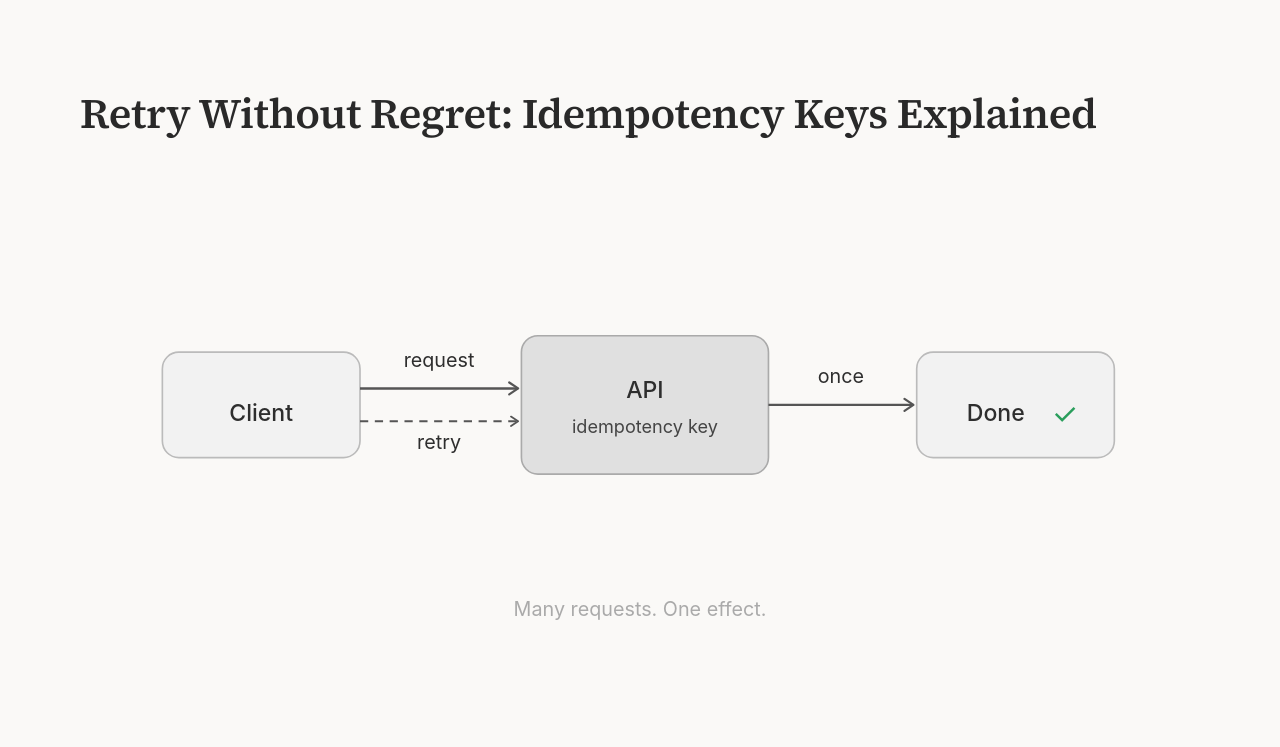
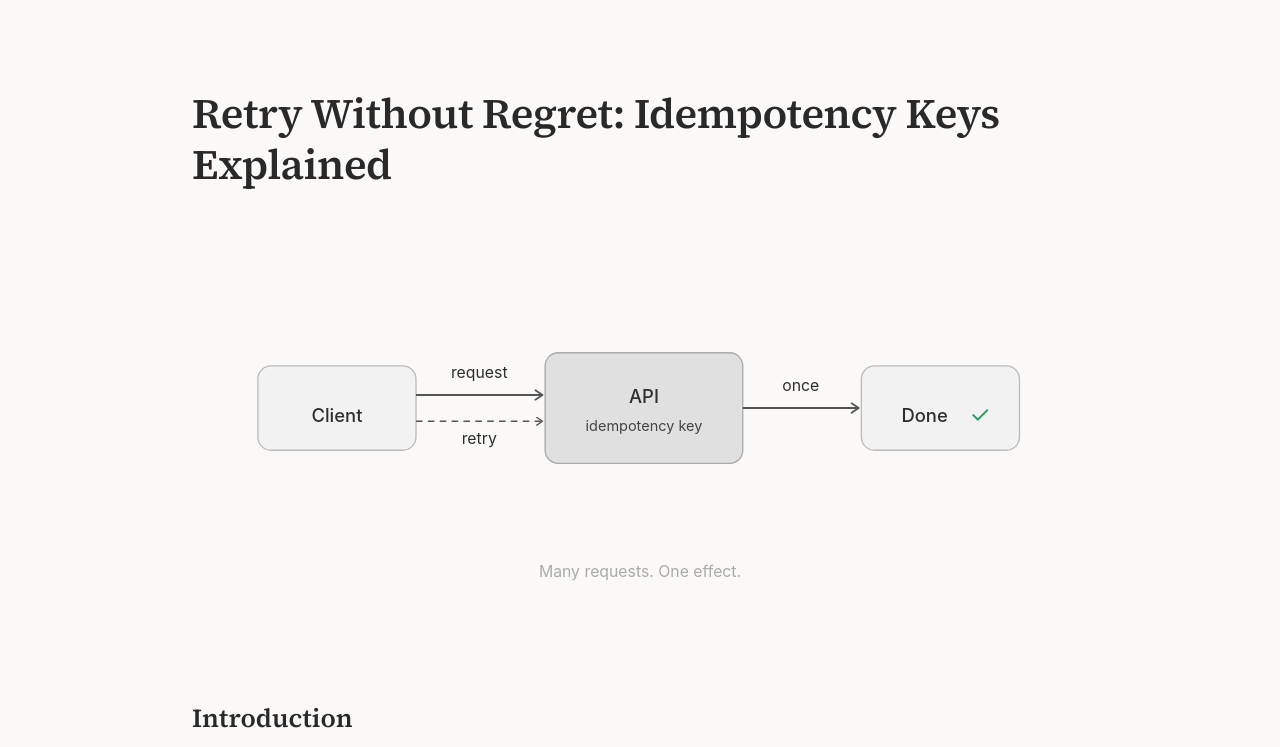
Before and after one commit to niyaz000/engineering-lab, a plain HTML site: page docs/idompotency-key/index.html in a window 1280 px wide. Shown: the top 747 px of the page. Drawn offline with Linux system fonts and the light colour scheme; a web font is replaced by a local one.

Commit message:
Update index.html

```diff
--- a/docs/idompotency-key/index.html
+++ b/docs/idompotency-key/index.html
@@ -18,8 +18,8 @@ body{
     font-size:18px;
 }
 .container{
-    max-width:100%;
-    margin:0;
+    max-width:70%;
+    margin:0 auto;
     background:#faf9f7;
     padding:60px 80px 80px;
 }
```
